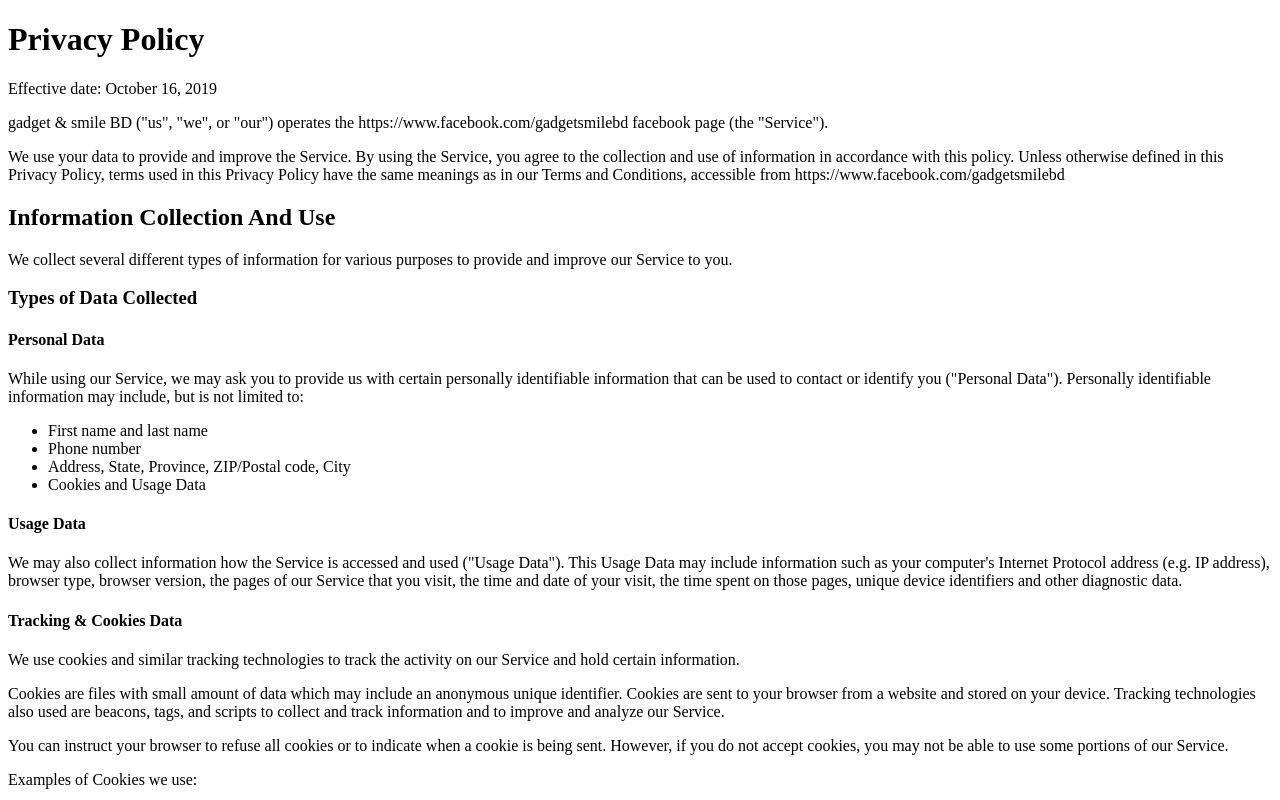
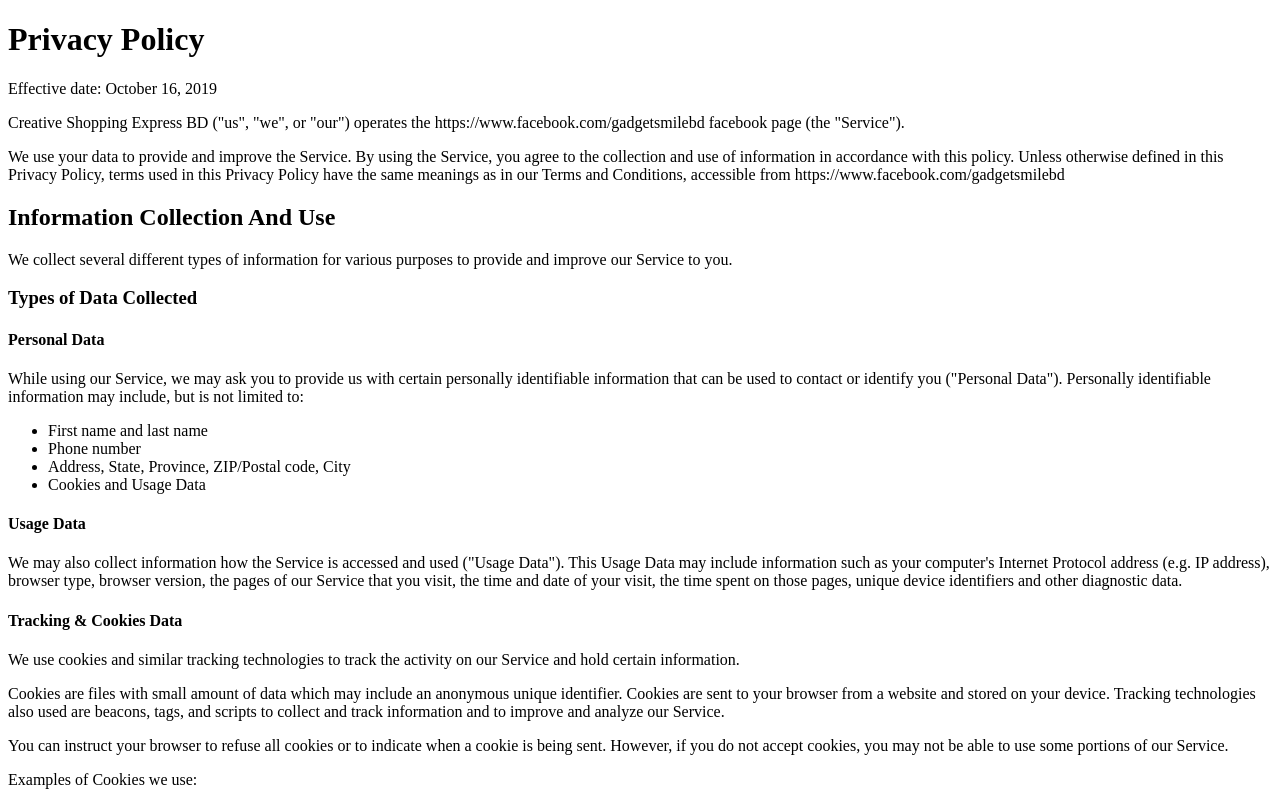
Before and after one commit to lemon-sazu/privacy-policy, a plain HTML site: page privacy-policy-page.html in a window 1280 px wide. Shown: the top 800 px of the page. Drawn offline with Linux system fonts and the light colour scheme.

Commit message:
Update privacy-policy-page.html

```diff
--- a/privacy-policy-page.html
+++ b/privacy-policy-page.html
@@ -11,7 +11,7 @@
 <p>Effective date: October 16, 2019</p>
 
 
-<p>gadget & smile BD ("us", "we", or "our") operates the https://www.facebook.com/gadgetsmilebd facebook page (the "Service").</p>
+<p>Creative Shopping Express BD ("us", "we", or "our") operates the https://www.facebook.com/gadgetsmilebd facebook page (the "Service").</p>
 
 <p>We use your data to provide and improve the Service. By using the Service, you agree to the collection and use of information in accordance with this policy. Unless otherwise defined in this Privacy Policy, terms used in this Privacy Policy have the same meanings as in our Terms and Conditions, accessible from https://www.facebook.com/gadgetsmilebd</p>
 
```
